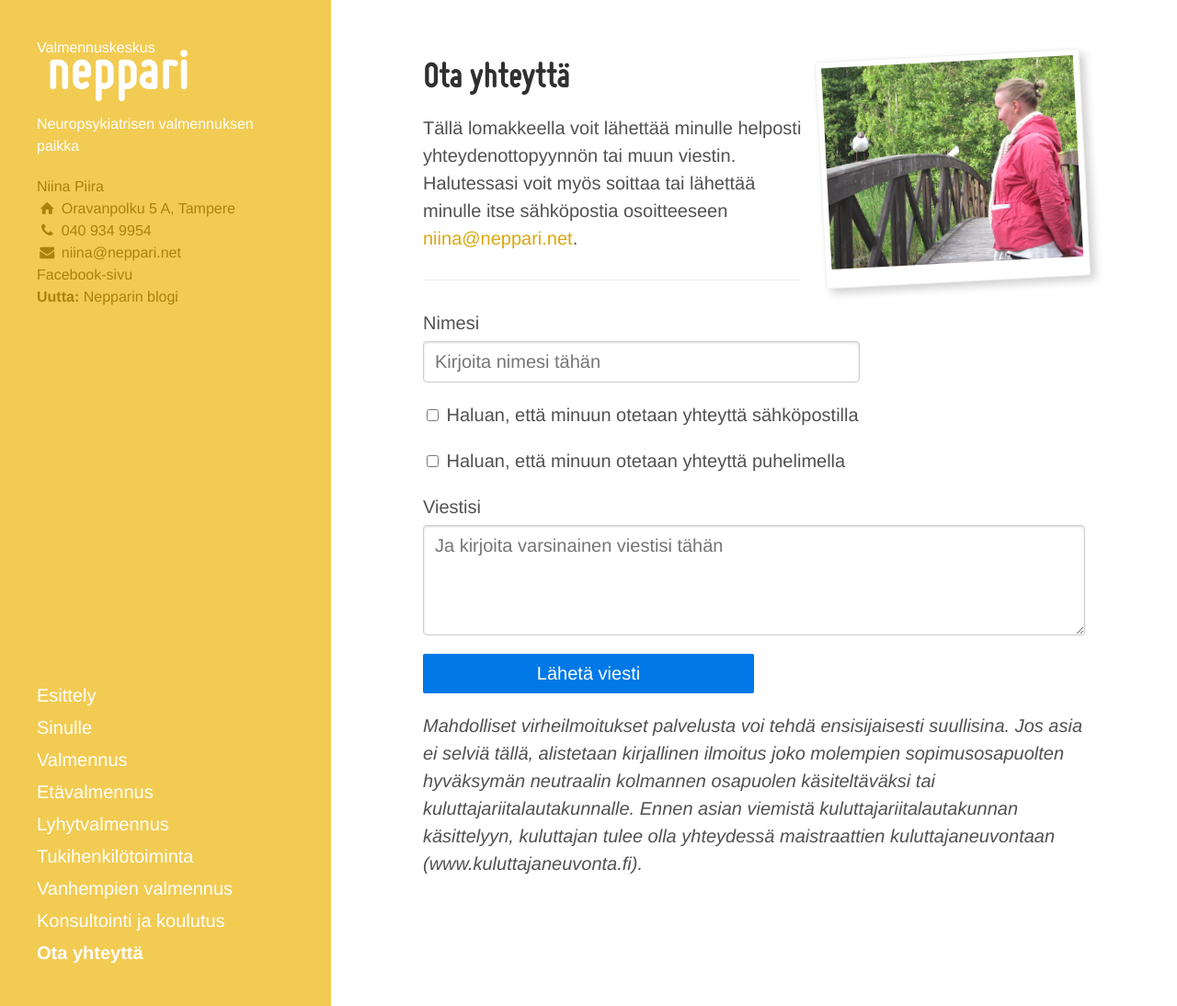
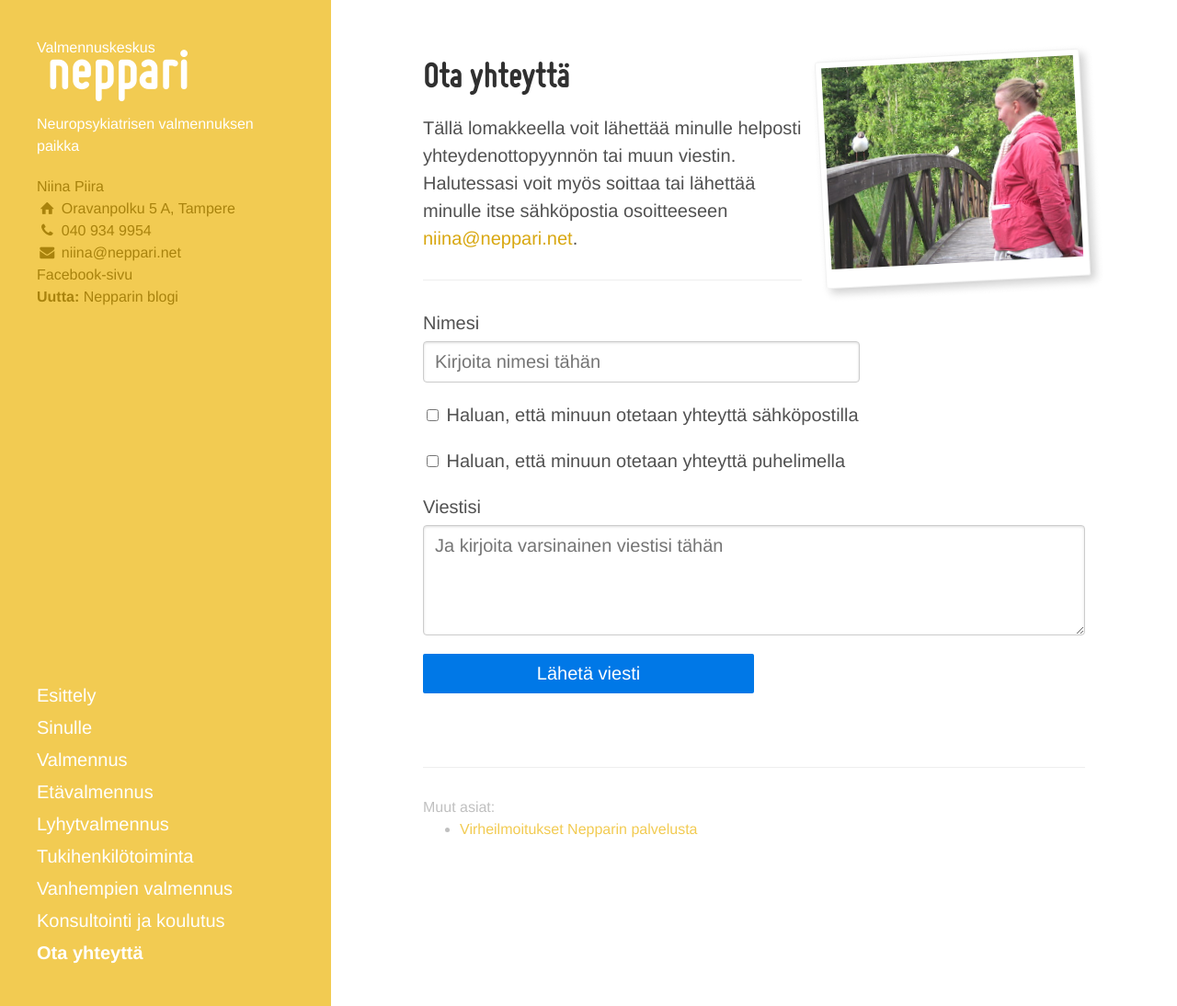
Before and after one commit to niinapiira/neppari.net, a Jekyll site: the page built from ota-yhteytta.md, in a window 1280 px wide and 1094 px high. Shown: the whole window at 92% size. Built offline with Jekyll 4.4.1, drawn with Linux system fonts in a browser that asks for light colours; Markdown is read by kramdown in place of the engine named in the settings.

Commit message:
Add a separate page for service complaints

```diff
--- /dev/null
+++ b/css/_content.scss
@@ -0,0 +1,6 @@
+.other-things {
+	margin-top: 4rem;
+	color: silver;
+	@extend .small;
+	@extend .fainted;
+}
--- a/css/_theme.scss
+++ b/css/_theme.scss
@@ -11,6 +11,11 @@
 .content a,
 .related-posts li a:hover {
   color: darken($accent-color, 18%);
+}
+
+.fainted {
+	a { color: $accent-color }
+	a:hover { color: darken($accent-color, 18%) }
 }
 
 .sidebar-about {
--- a/css/styles.scss
+++ b/css/styles.scss
@@ -10,3 +10,4 @@
 @import "theme";
 @import "blog";
 @import "images";
+@import "content";
--- a/ota-yhteytta.md
+++ b/ota-yhteytta.md
@@ -95,6 +95,13 @@
 
 </form>
 
+<div class="other-things">
+    <hr/>
 
-
-_Mahdolliset virheilmoitukset palvelusta voi tehdä ensisijaisesti suullisina. Jos asia ei selviä tällä, alistetaan kirjallinen ilmoitus joko molempien sopimusosapuolten hyväksymän neutraalin kolmannen osapuolen käsiteltäväksi tai  kuluttajariitalautakunnalle. Ennen asian viemistä kuluttajariitalautakunnan käsittelyyn, kuluttajan tulee olla yhteydessä maistraattien kuluttajaneuvontaan (www.kuluttajaneuvonta.fi)._
+    Muut asiat:
+    <ul>
+        <li><a href="/virheilmoitukset">
+            Virheilmoitukset Nepparin palvelusta
+        </a></li>
+    </ul>
+</div>
```
Also changed, not shown: virheilmoitukset.md (added, +14 -0 lines).
